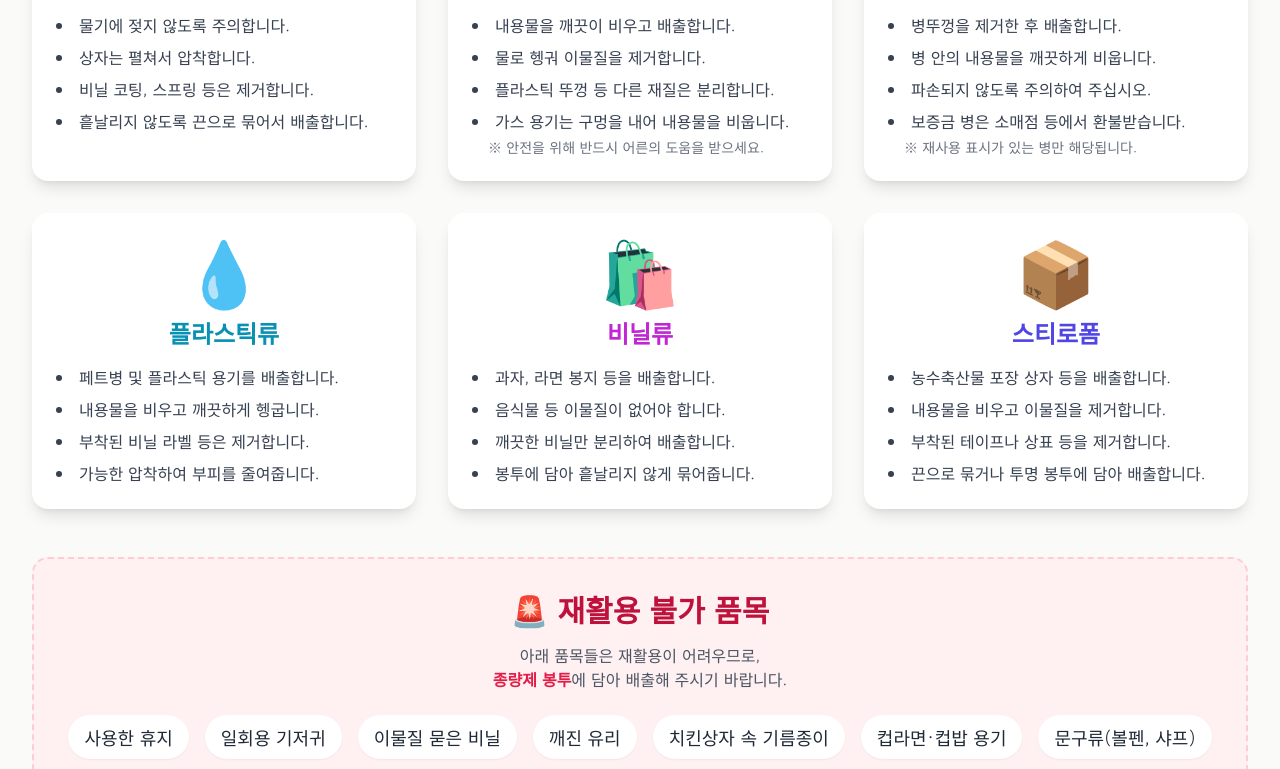
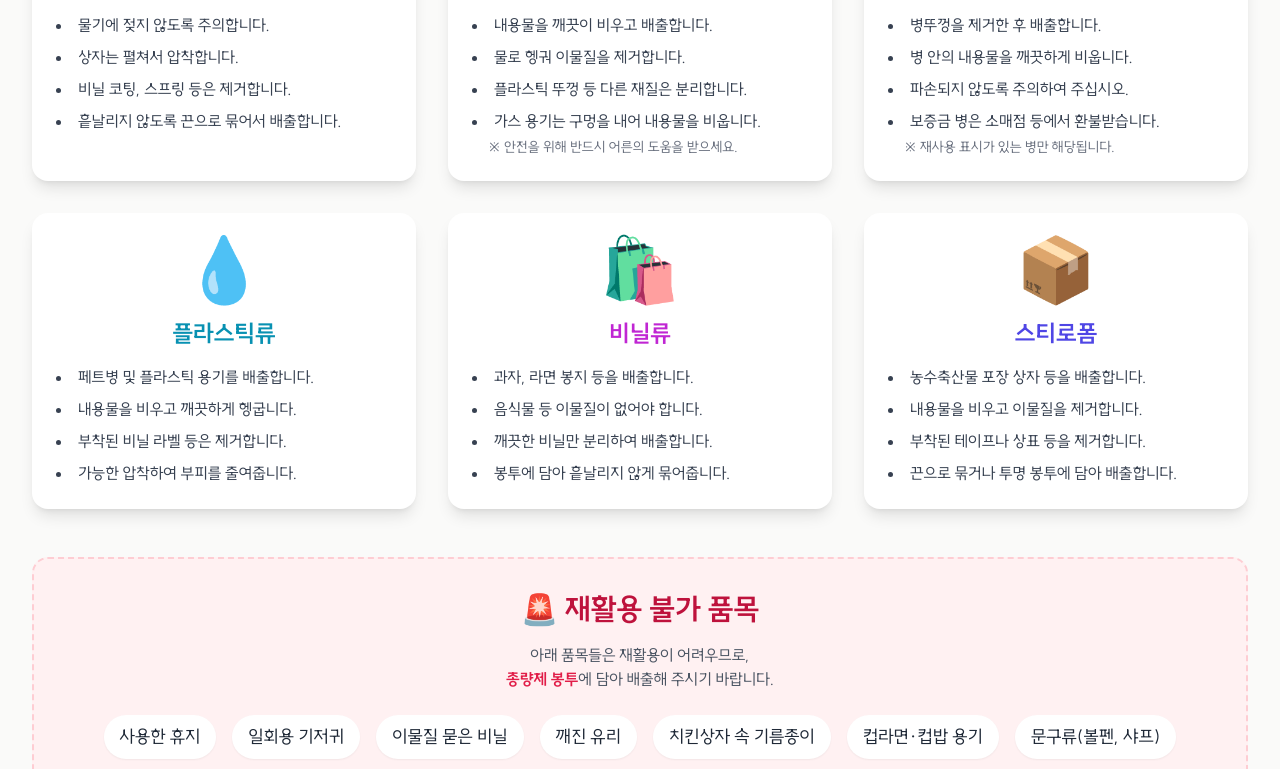
Before and after one commit to yur2520/tech-n-home, a plain HTML site: page sunchoen_trash.html in a window 1280 px wide. Shown: the part 783-1552 px from the top of the page. Drawn offline with nearby package versions, Linux system fonts and the light colour scheme.

Commit message:
Update sunchoen_trash.html

```diff
--- a/sunchoen_trash.html
+++ b/sunchoen_trash.html
@@ -9,8 +9,15 @@
     <link rel="preconnect" href="https://fonts.gstatic.com" crossorigin>
     <link href="https://fonts.googleapis.com/css2?family=Gowun+Dodum&display=swap" rel="stylesheet">
     <style>
+         /* SUITE Variable 폰트 (로컬 파일) */
+        @font-face {
+            font-family: 'SUITE Variable';
+            font-weight: 300 900;
+            /* 폰트 파일 경로가 올바른지 확인해주세요. */
+            src: url('./SUITE-Variable.woff2') format('woff2-variations');
+        }
         body {
-            font-family: 'Gowun Dodum', sans-serif;
+            font-family:'SUITE Variable','Gowun Dodum', sans-serif;
         }
         .card-icon {
             font-size: 4rem;
```
